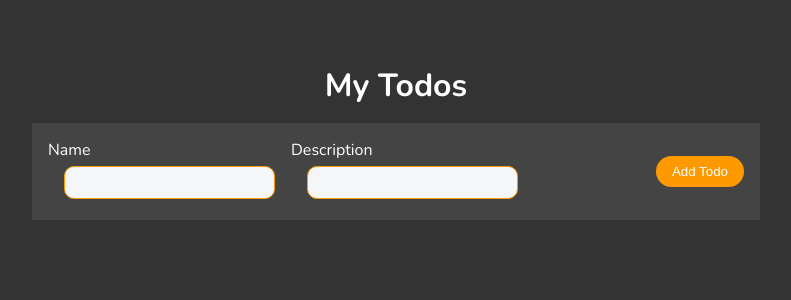
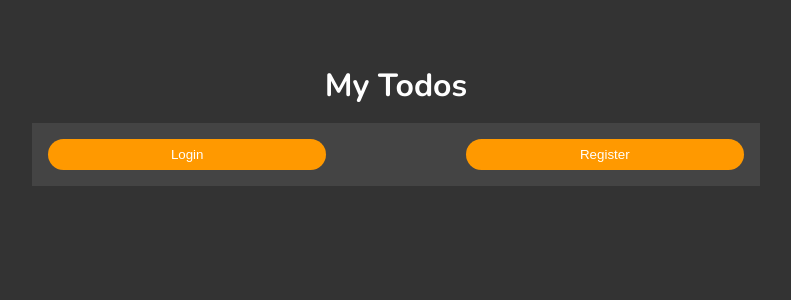
Before and after one commit to natalia-se/Todos, a React (Create React App) app in the folder client/: page / in a window 1280 px wide. Shown: the top 300 px of the page, without its empty margins (244-1035 px from the left). Built offline with nearby package versions, Linux system fonts and the light colour scheme.

Commit message:
Added 2 buttons to the home page

```diff
--- a/client/src/index.css
+++ b/client/src/index.css
@@ -113,3 +113,7 @@ body {
   width: 30%;
   margin-top: 15px;
 }
+
+.home button {
+  width: 40%;
+}
--- a/client/src/pages/HomePage.jsx
+++ b/client/src/pages/HomePage.jsx
@@ -1,22 +1,25 @@
 import React from "react";
-import AddTodo from "../components/AddTodo";
+import { useNavigate } from "react-router-dom";
 
 const HomePage = () => {
-  const handleSaveTodo = () => {
-    console.log("handleSaveTodo", handleSaveTodo);
+  const navigate = useNavigate();
+
+  const handleOnClickedLogIn = (e) => {
+    e.preventDefault();
+    navigate("/login");
+  };
+
+  const handleOnClickedRegister = (e) => {
+    e.preventDefault();
+    navigate("/register");
   };
   return (
     <main className="App">
       <h1>My Todos</h1>
-      <AddTodo saveTodo={handleSaveTodo} />
-      {/* {todos.map((todo: ITodo) => (
-        <TodoItem
-          key={todo._id}
-          updateTodo={handleUpdateTodo}
-          deleteTodo={handleDeleteTodo}
-          todo={todo}
-        />
-      ))} */}
+      <form className="Form home">
+        <button onClick={handleOnClickedLogIn}>Login</button>
+        <button onClick={handleOnClickedRegister}>Register</button>
+      </form>
     </main>
   );
 };
```
